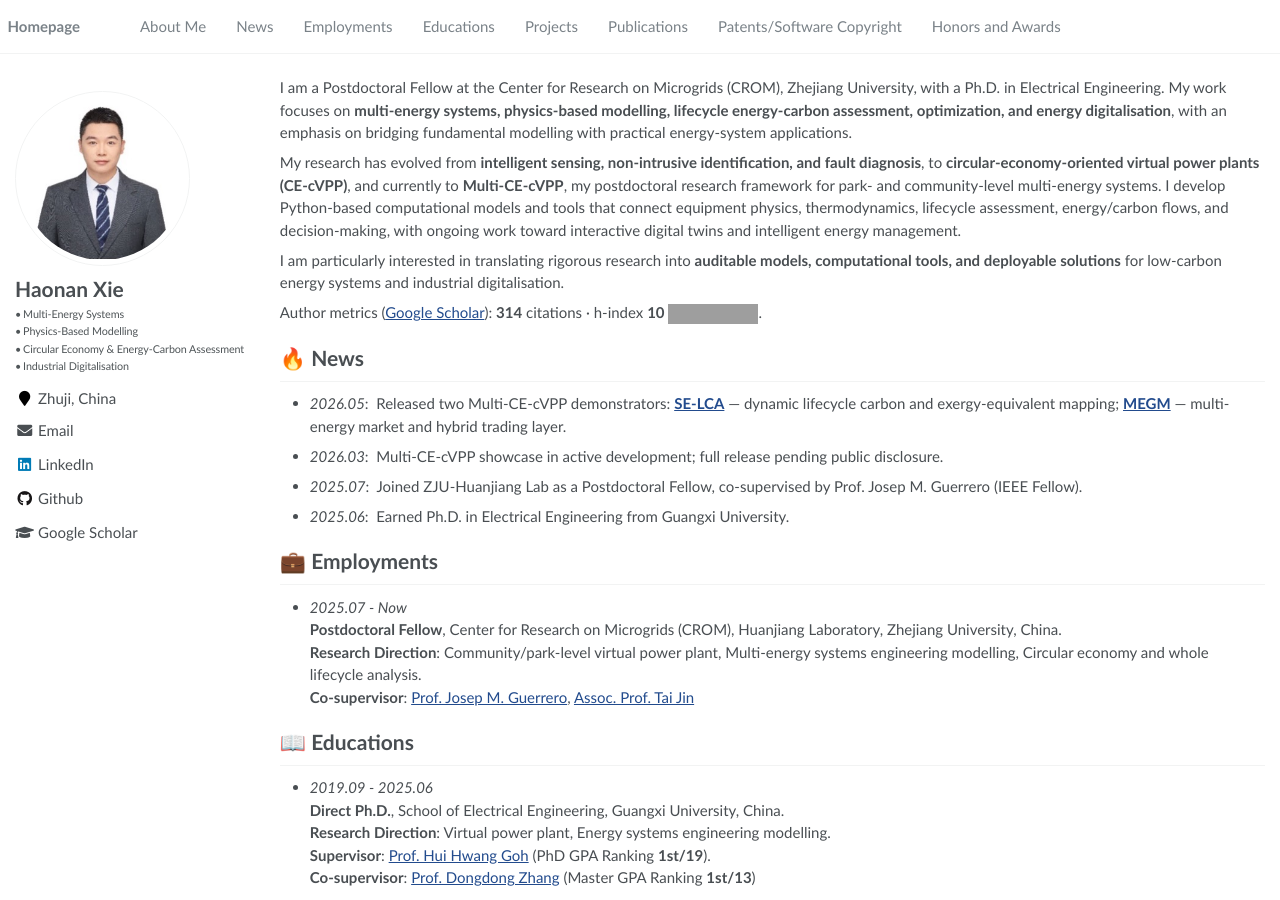
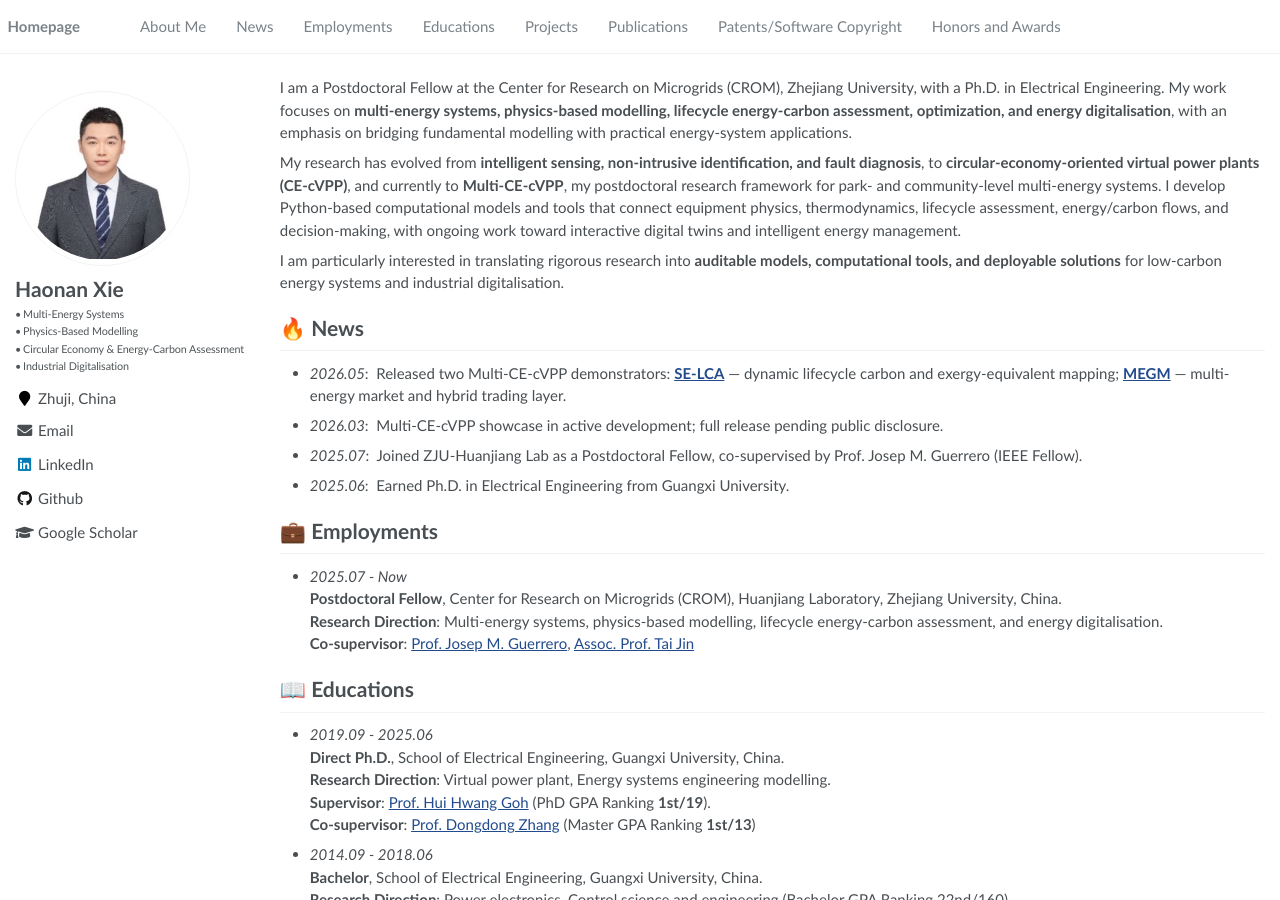
Before and after one commit to xie-haonan/xie-haonan.github.io, a Jekyll site: the page built from _pages/about.md, in a window 1280 px wide and 900 px high. Built offline with Jekyll 4.4.1, drawn with Linux system fonts in a browser that asks for light colours; grey boxes are pictures that could not be loaded.

Commit message:
Refine homepage profile and research direction

```diff
--- a/_pages/about.md
+++ b/_pages/about.md
@@ -23,8 +23,6 @@ My research has evolved from **intelligent sensing, non-intrusive identification
 
 I am particularly interested in translating rigorous research into **auditable models, computational tools, and deployable solutions** for low-carbon energy systems and industrial digitalisation.
 
-Author metrics (<a href='https://scholar.google.com/citations?user=RylWV7cAAAAJ&hl'>Google Scholar</a>): <strong><span id='total_cit'>314</span></strong> citations · h-index <strong><span id='h_index'>10</span></strong> <a href='https://scholar.google.com/citations?user=RylWV7cAAAAJ&hl'><img src="https://img.shields.io/endpoint?url={{ url | url_encode }}&logo=Google%20Scholar&labelColor=f6f6f6&color=9cf&style=flat&label=citations"></a>.
-
 # 🔥 News
 
 - _2026.05_: &nbsp;Released two Multi-CE-cVPP demonstrators: [<strong>SE-LCA</strong>](https://xie-haonan.github.io/Multi-CE-cVPP/selca/) — dynamic lifecycle carbon and exergy-equivalent mapping; [<strong>MEGM</strong>](https://xie-haonan.github.io/Multi-CE-cVPP/megm/) — multi-energy market and hybrid trading layer.
@@ -36,7 +34,7 @@ Author metrics (<a href='https://scholar.google.com/citations?user=RylWV7cAAAAJ&
 
 - _2025.07 - Now_<br>
   **Postdoctoral Fellow**, Center for Research on Microgrids (CROM), Huanjiang Laboratory, Zhejiang University, China.<br>
-  **Research Direction**: Community/park-level virtual power plant, Multi-energy systems engineering modelling, Circular economy and whole lifecycle analysis.<br>
+  **Research Direction**: Multi-energy systems, physics-based modelling, lifecycle energy-carbon assessment, and energy digitalisation.<br>
   **Co-supervisor**: [Prof. Josep M. Guerrero](https://scholar.google.com/citations?user=cj43vw4AAAAJ&hl=en), [Assoc. Prof. Tai Jin](https://scholar.google.com/citations?user=z0ajECcAAAAJ&hl=en)
 
 # 📖 Educations
```
